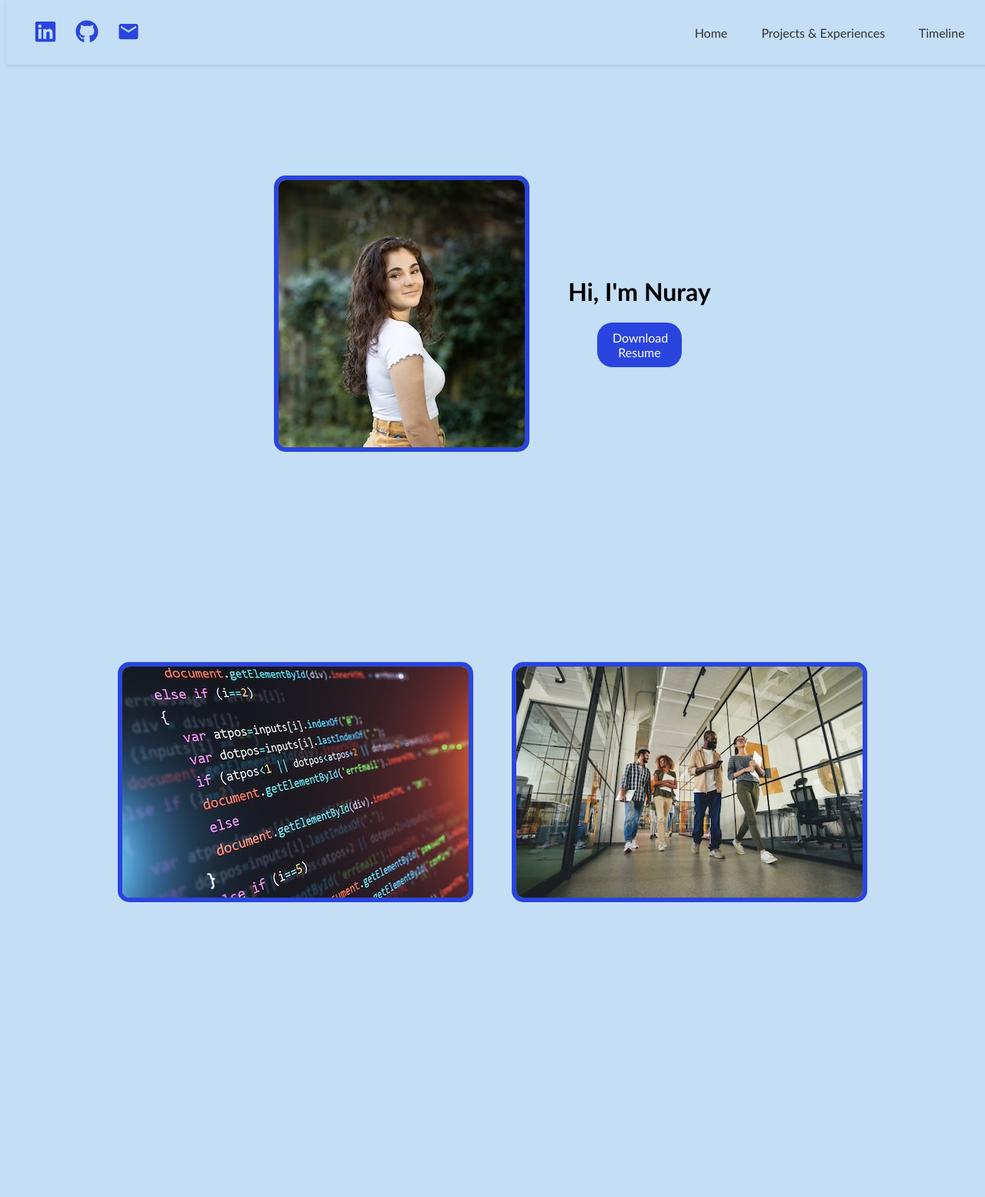
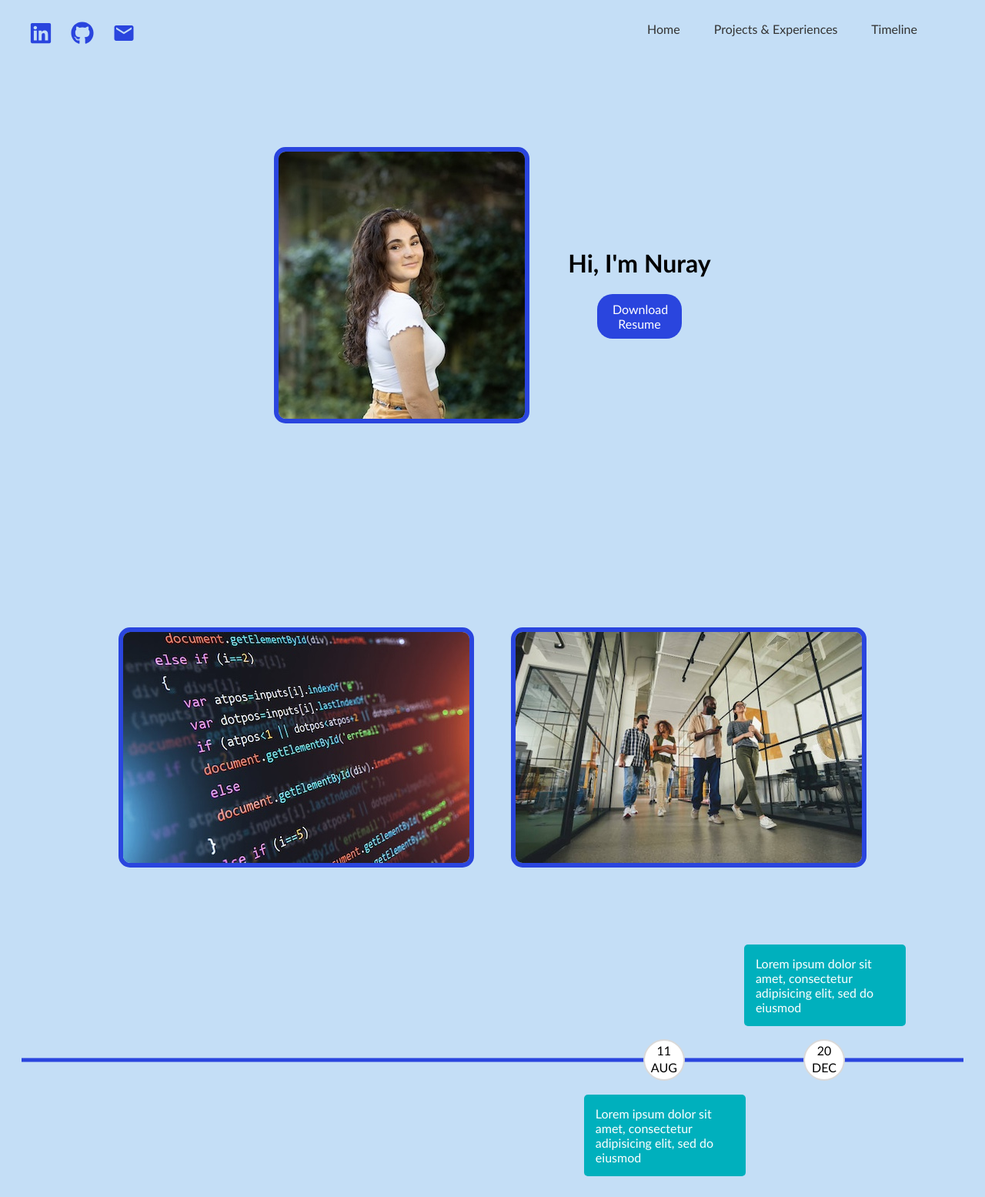
Before and after one commit to nurayyozden/My-Professional-Website, a PHP site: page /pages/index.php in a window 1280 px wide. Shown: the whole page at 77% size. Before the commit the page ends 1172 px from the top, so only its background shows below. Run offline with PHP 8.4, Linux system fonts and the light colour scheme; a stand-in replaces the project's code that opens the database connection.

Commit message:
timeline code, making header not fixed

```diff
--- a/pages/header.php
+++ b/pages/header.php
@@ -7,7 +7,6 @@
     <link rel="stylesheet" type="text/css" href="public/styles/site.css" />
 
 </head>
-<body>
 
 <header class="sticky-header">
 
@@ -38,5 +37,4 @@
 </header>
 
 
-</body>
 </html>
--- a/pages/index.php
+++ b/pages/index.php
@@ -1,4 +1,3 @@
-
 <?php include 'header.php'; ?>
 
 <!DOCTYPE html>
@@ -50,6 +49,28 @@
 
 <!-- Timeline section -->
 
+<div class="timeline">
+<section class="timeline-wrapper">
+        <div class="middle-line"></div>
 
-</body>
-</html>
+        <div class="box box-top">
+            <div class="date">
+                <p>20</p>
+                <p>DEC</p>
+            </div>
+            <div class="box-content">
+                <p>Lorem ipsum dolor sit amet, consectetur adipisicing elit, sed do eiusmod</p>
+            </div>
+        </div>
+
+        <div class="box box-bottom">
+            <div class="date">
+                <p>11</p>
+                <p>AUG</p>
+            </div>
+            <div class="box-content">
+                <p>Lorem ipsum dolor sit amet, consectetur adipisicing elit, sed do eiusmod</p>
+            </div>
+        </div>
+    </div>
+    </section>
--- a/public/styles/site.css
+++ b/public/styles/site.css
@@ -10,15 +10,14 @@ body {
         /* display: flex; */
     justify-content: center; /* Center content horizontally */
     align-items: center; /* Center content vertically */
-    height: 100vh; /* Set full height of the viewport */
-    margin-bottom: 50px;
+    padding: 20px;
+
 
 }
 
-.body-home {
+/* .body-home {
     padding-top: 200px;
-    margin-bottom: 100px;
-}
+} */
 
 .body-pe {
     padding: 50px;
@@ -78,15 +77,29 @@ a {
 
 /* nav bar that stays */
   .sticky-header {
+    /* text-align: center;
     position: fixed;
     top: 0;
     width: 100%;
+    align-items: center;
     box-shadow: 0 2px 4px rgba(0, 0, 0, 0.1);
     display: flex;
     justify-content: space-between;
-    align-items: center;
-    padding: 2%;
-    z-index: 1000;
+    margin: 0 auto;
+    padding-top: 2%;
+    padding-bottom: 2%;
+    z-index: 1000; */
+    /* position: fixed;
+    display: flex;
+    justify-content: space-between;
+    z-index: 1000; */
+
+}
+
+.sticky-header {
+    display: flex;
+    justify-content: space-between;
+
 }
 
 
@@ -101,6 +114,7 @@ a {
     align-items: center; /* Center content vertically */
     /* max-width: 800px; Set maximum width of container */
     padding: 20px;/* Add padding for spacing */
+    padding-top:130px;
 }
 
 
@@ -208,3 +222,63 @@ a {
 .pe-box:hover .cover-image {
     opacity: 0.4; /* Show image on hover */
 }
+
+/* Timeline css */
+/* Source: https://blog.bitsrc.io/how-to-create-a-timeline-with-pure-css-862ffea5b99b */
+
+.timeline-wrapper {
+    position: relative;
+    width: 100%;
+    margin: auto;
+    height: 300px;
+  }
+
+  .timeline-wrapper .middle-line {
+    position: absolute;
+    width: 100%;
+    height: 5px;
+    top: 50%;
+    transform: translateY(-50%);
+    background: #2a45de;
+  }
+
+  .box {
+    width: 17%; /* change depending on number of elements, this is set to 6 */
+    position: relative;
+    min-height: 300px;
+    float: right;
+  }
+
+  .box .date {
+    position: absolute;
+    top: 50%;
+    left: 0px;
+    transform: translateY(-50%);
+    width: 50px;
+    height: 50px;
+    border-radius: 100%;
+    background: #fff;
+    border: 2px solid #d9d9d9;
+  }
+  .date p {
+    text-align: center;
+    margin-top: 3px;
+    margin-bottom: 0px;
+  }
+
+  .box .box-content {
+    border-radius: 5px;
+    background-color: #00b0bd;
+    width: 180px;
+    position: absolute;
+    left: -77px;
+    padding: 15px;
+  }
+  .box-content p {
+    margin: 0;
+    color: white;
+  }
+
+  .box-bottom .box-content {
+    top: 65%;
+  }
```
